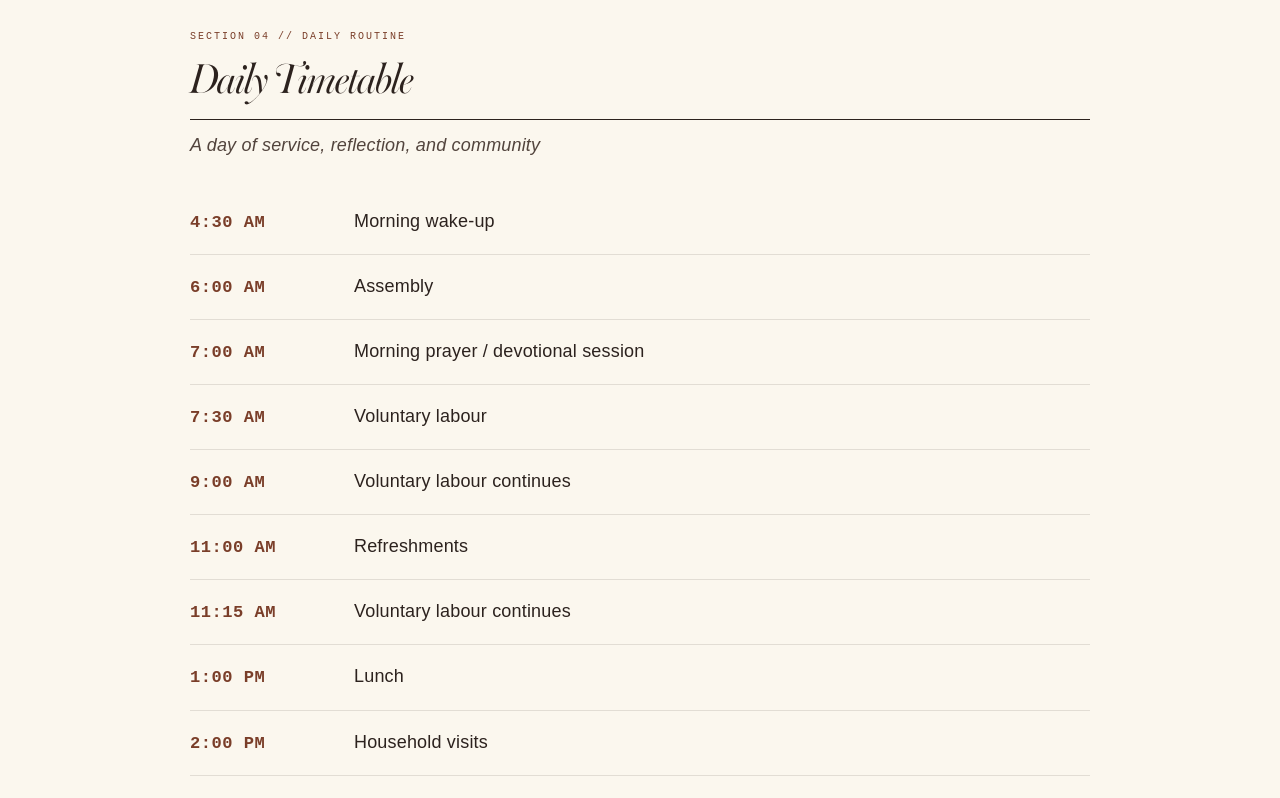
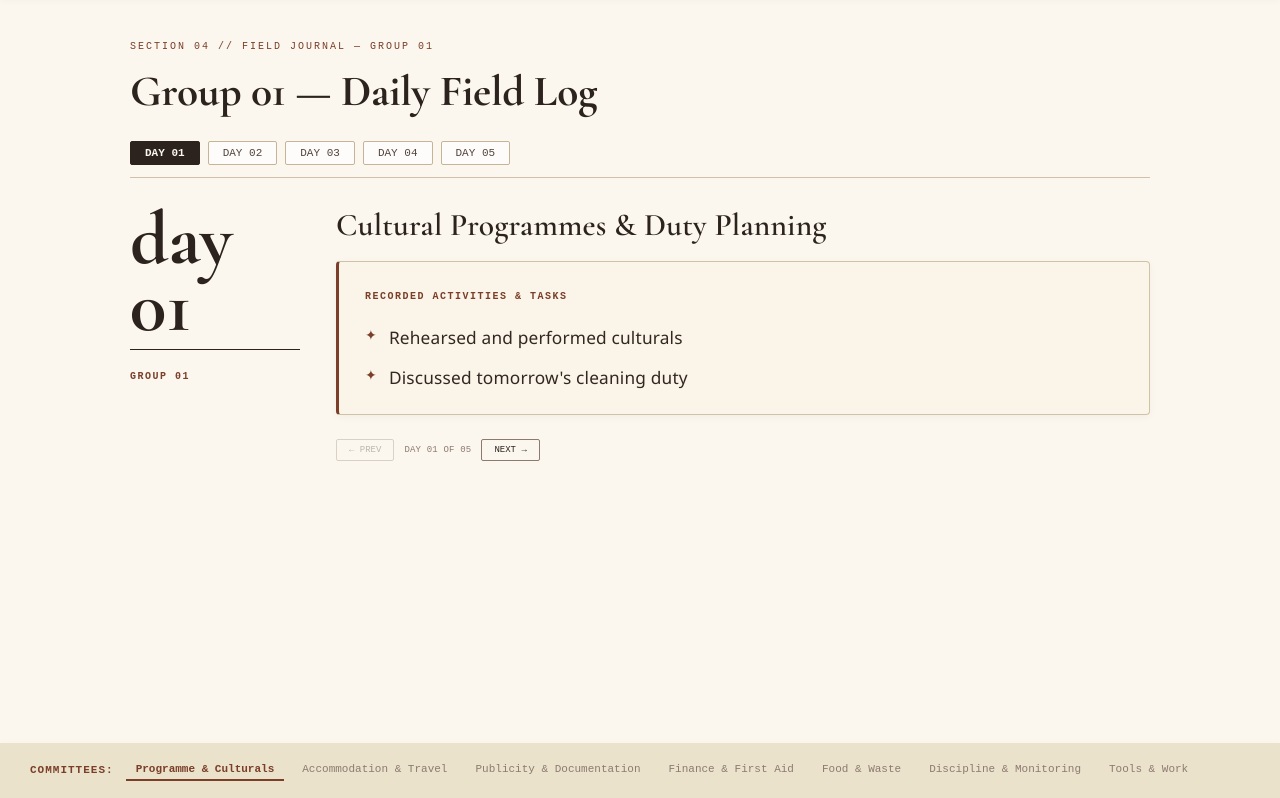
Before and after one commit to urichils/camp-report, a React (Vite) app: page / in a window 1280 px wide. Shown: the part 4880-5678 px from the top of the page. Built offline with nearby package versions, Linux system fonts and the light colour scheme.

Commit message:
Update camp report and add photo archive

```diff
--- a/src/App.jsx
+++ b/src/App.jsx
@@ -813,22 +813,6 @@ const FINAL_CAMP_VIDEO = {
   videoUrl: 'https://youtu.be/VcXdd2t63Dg'
 };
 
-const CAMP_TIMETABLE = [
-  { time: '4:30 AM', activity: 'Morning wake-up' },
-  { time: '6:00 AM', activity: 'Assembly' },
-  { time: '7:00 AM', activity: 'Morning prayer / devotional session' },
-  { time: '7:30 AM', activity: 'Voluntary labour' },
-  { time: '9:00 AM', activity: 'Voluntary labour continues' },
-  { time: '11:00 AM', activity: 'Refreshments' },
-  { time: '11:15 AM', activity: 'Voluntary labour continues' },
-  { time: '1:00 PM', activity: 'Lunch' },
-  { time: '2:00 PM', activity: 'Household visits' },
-  { time: '4:30 PM', activity: 'Break' },
-  { time: '6:00 PM', activity: 'Cultural programmes' },
-  { time: '8:15 PM', activity: 'Dinner' },
-  { time: '9:15 PM', activity: 'Club evaluation' },
-  { time: '10:00 PM', activity: 'Good night' },
-];
 
 export default function App() {
   const [offset, setOffset] = useState(0);
@@ -860,7 +844,6 @@ export default function App() {
   const preCampRef = useRef(null);
   const postCampRef = useRef(null);
   const dePaulThanksRef = useRef(null);
-  const campTimetableRef = useRef(null);
   const endRef = useRef(null);
   const awardsRef = useRef(null);
   const helpingHandsRef = useRef(null);
@@ -1598,71 +1581,6 @@ export default function App() {
         </div>
       </section>
 
-      {/* SECTION: CAMP TIMETABLE */}
-      <section ref={campTimetableRef} style={{
-        backgroundColor: '#FBF7EE',
-        color: '#2C221E',
-        padding: '80px 60px',
-        borderTop: '1px solid #D0C2A7'
-      }}>
-        <div style={{ maxWidth: '900px', margin: '0 auto' }}>
-          <div style={{ borderBottom: '1px solid #2C221E', paddingBottom: '16px', marginBottom: '12px' }}>
-            <span style={{ fontFamily: 'monospace', fontSize: '10px', color: '#7A3E29', letterSpacing: '2px', textTransform: 'uppercase', display: 'block', marginBottom: '6px' }}>
-              SECTION 04 // DAILY ROUTINE
-            </span>
-            <h2 style={{ fontFamily: 'Title', fontSize: '2.2rem', margin: 0, fontWeight: 'bold', color: '#2C221E' }}>
-              Daily Timetable
-            </h2>
-          </div>
-          <p style={{ fontFamily: 'sans-serif', fontSize: '1rem', color: '#52443D', fontStyle: 'italic', margin: '0 0 32px 0' }}>
-            A day of service, reflection, and community
-          </p>
-
-          <div>
-            {CAMP_TIMETABLE.map((entry, idx) => (
-              <div
-                key={idx}
-                className="camp-timetable-row"
-                style={{
-                  display: 'grid',
-                  gridTemplateColumns: 'minmax(110px, 140px) 1fr',
-                  gap: '24px',
-                  padding: '18px 0',
-                  borderBottom: idx < CAMP_TIMETABLE.length - 1 ? '1px solid rgba(44, 34, 30, 0.12)' : 'none',
-                  alignItems: 'baseline'
-                }}
-              >
-                <span style={{
-                  fontFamily: 'monospace',
-                  fontSize: '0.95rem',
-                  color: '#7A3E29',
-                  letterSpacing: '0.5px',
-                  fontWeight: 600
-                }}>
-                  {entry.time}
-                </span>
-                <span style={{
-                  fontFamily: 'sans-serif',
-                  fontSize: '1rem',
-                  color: '#2C221E',
-                  lineHeight: 1.5
-                }}>
-                  {entry.activity}
-                </span>
-              </div>
-            ))}
-          </div>
-
-          <style>{`
-            @media (max-width: 600px) {
-              .camp-timetable-row {
-                grid-template-columns: 1fr !important;
-                gap: 4px !important;
-              }
-            }
-          `}</style>
-        </div>
-      </section>
 
       {/* SECTION 4: GROUP JOURNAL */}
       <section ref={journalRef} style={{ backgroundColor: '#FBF7EE', color: '#2C221E', minHeight: '100vh', display: 'flex', flexDirection: 'column', justifyContent: 'space-between', boxSizing: 'border-box' }}>
```
